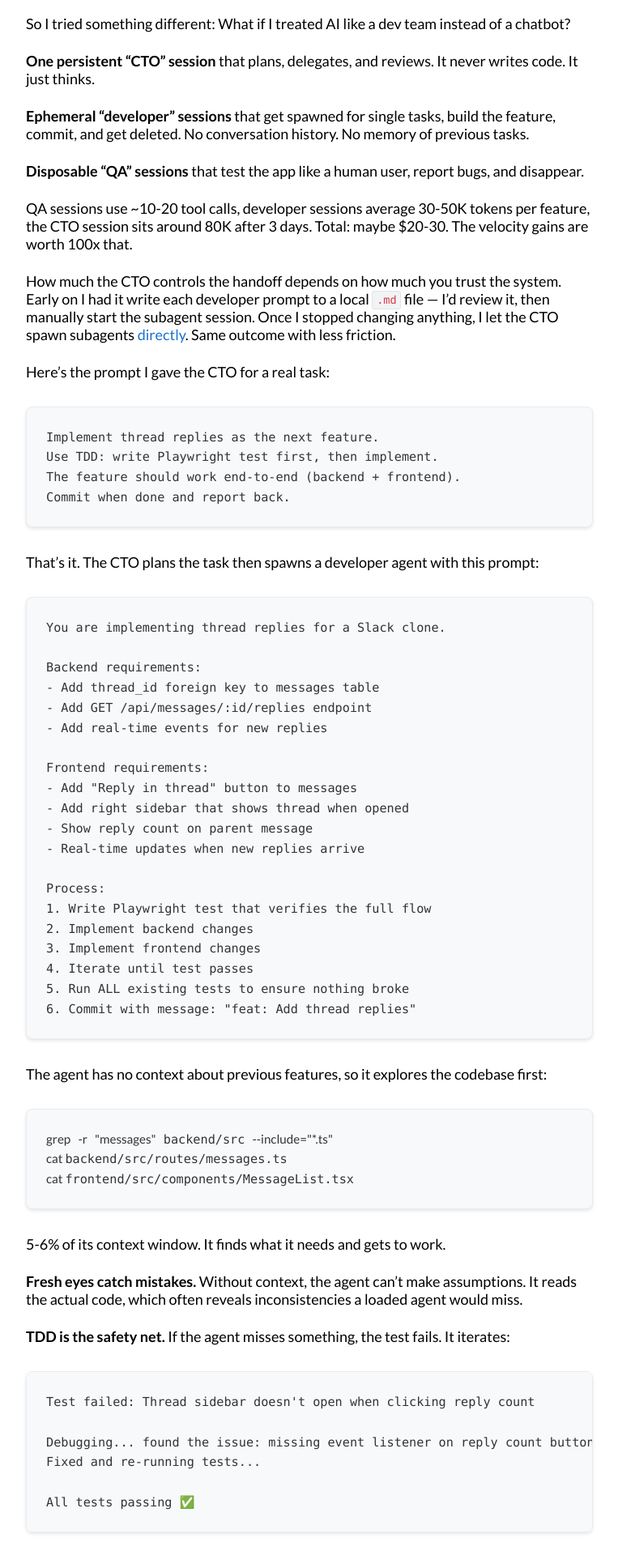
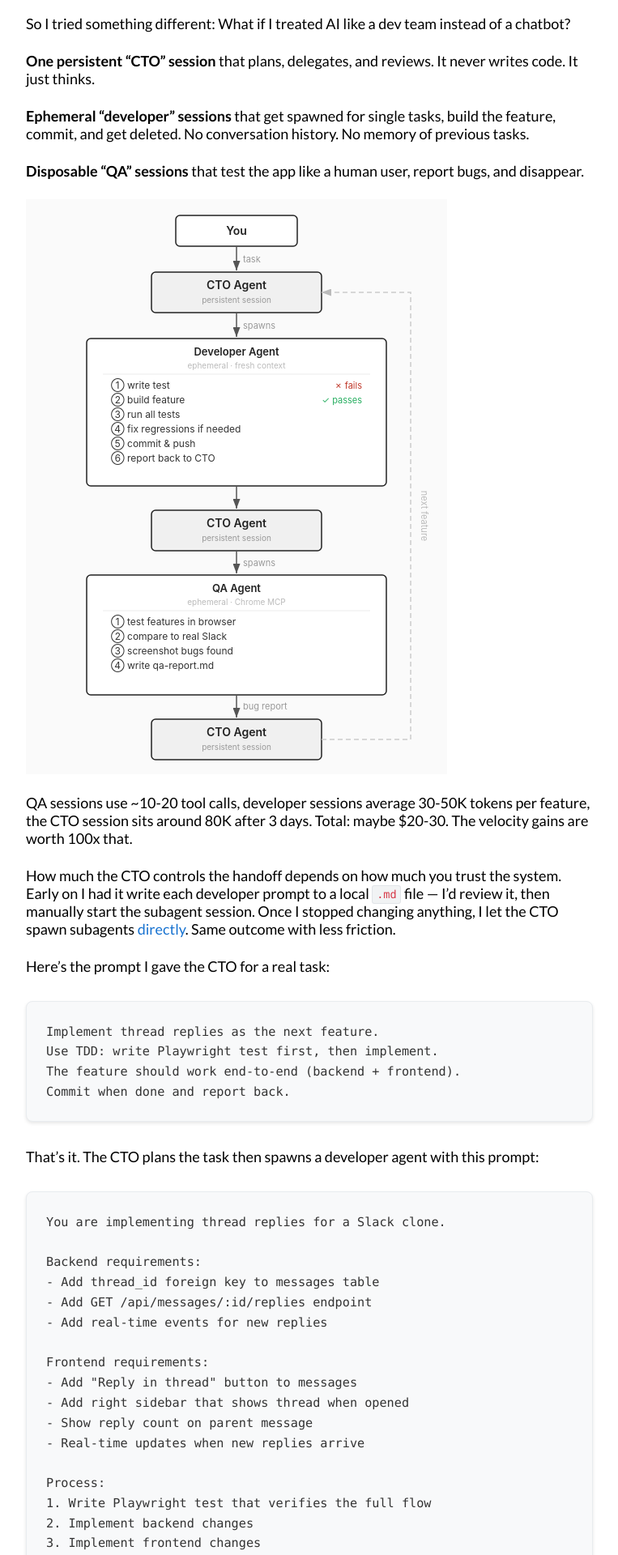
Before and after one commit to ncvgl/ncvgl.github.io, a Jekyll site: the page built from _posts/2026-03-02-slawk.md, in a window 1280 px wide. Shown: the part 643-2563 px from the top of the page at 81% size, without its empty margins (258-1021 px from the left). Built offline with Jekyll 4.4.1, drawn with Linux system fonts in a browser that asks for light colours; grey boxes are pictures that could not be loaded.

Commit message:
add agent orchestration flow diagram

```diff
--- a/_posts/2026-03-02-slawk.md
+++ b/_posts/2026-03-02-slawk.md
@@ -22,6 +22,8 @@ So I tried something different: What if I treated AI like a dev team instead of
 **Ephemeral "developer" sessions** that get spawned for single tasks, build the feature, commit, and get deleted. No conversation history. No memory of previous tasks.
 
 **Disposable "QA" sessions** that test the app like a human user, report bugs, and disappear.
+
+<img src="/assets/images/slawk-flow.svg" alt="Agent orchestration flow diagram" style="max-width: 520px; width: 100%; height: auto; display: block; margin: 20px 0;">
 
 QA sessions use ~10-20 tool calls, developer sessions average 30-50K tokens per feature, the CTO session sits around 80K after 3 days. Total: maybe $20-30. The velocity gains are worth 100x that.
 
```
Also changed, not shown: assets/images/slawk-flow.svg (added).
